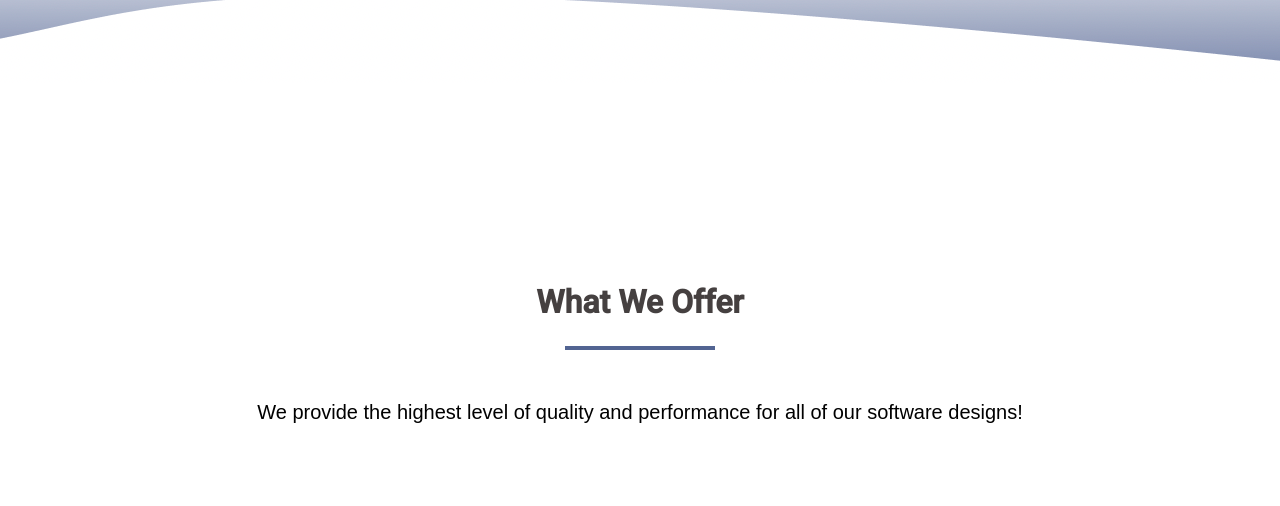
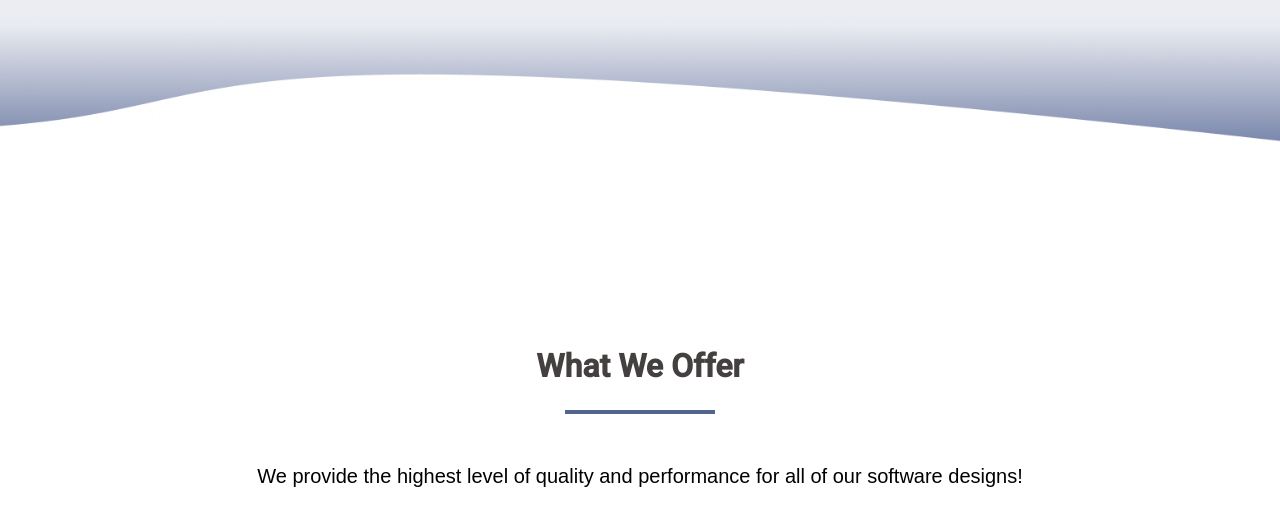
Before and after one commit to Emberwind-Studios/Company-Site-Gatsby, a Gatsby site: page / in a window 1280 px wide. Shown: the part 712-1218 px from the top of the page. Built offline with nearby package versions, Linux system fonts and the light colour scheme; Gatsby itself is replaced by a stand-in of ours.

Commit message:
background fixes for hero banner

```diff
--- /dev/null
+++ b/src/assets/js/FadeInAnimation.jsx
@@ -0,0 +1,38 @@
+import React, { useEffect, useRef, useState } from "react";
+
+function FadeInAnimation(props) {
+  const [isVisible, setVisibility] = useState(false);
+  const domRef = useRef();
+  const hidden = {
+    opacity: 0,
+    Visibility: "hidden",
+    transform: "translateY(30vh)",
+  };
+
+  const show = {
+    transition: "opacity 0.6s ease-out, transform 1.2s ease-out",
+    opacity: 1,
+    transform: "none",
+    Visibility: "visible",
+  };
+
+  useEffect(() => {
+    const observer = new IntersectionObserver((entries) => {
+      entries.forEach((entry) => {
+        setVisibility(entry.isIntersecting);
+        if (entry.isIntersecting) {
+          observer.unobserve(entry.target);
+        }
+      });
+    });
+    observer.observe(domRef.current);
+  }, []);
+
+  return (
+    <div style={isVisible ? show : hidden} ref={domRef}>
+      {props.children}
+    </div>
+  );
+}
+
+export default FadeInAnimation;
--- a/src/components/hero/hero.css
+++ b/src/components/hero/hero.css
@@ -1,7 +1,8 @@
 .hero-container{
     background-image: url('../../images/background-wave.png');
-    height:100%;
+    background-size: cover;
     background-position:bottom;
-    padding-bottom:5%;
+    background-repeat: none;
+    padding-bottom:10%;
 
 }
--- a/src/pages/index.js
+++ b/src/pages/index.js
@@ -6,6 +6,7 @@ import { Header } from "../components/header/Header";
 import Footer from "../components/footer/Footer";
 import Hero from "../components/hero/Hero";
 import Services from "../components/services/Services";
+import FadeInAnimation from "../assets/js/FadeInAnimation";
 
 // markup
 const IndexPage = () => {
@@ -13,7 +14,9 @@ const IndexPage = () => {
     <ThemeProvider theme={theme}>
       <Header></Header>
       <Hero></Hero>
-      <Services></Services>
+      <FadeInAnimation>
+        <Services></Services>
+      </FadeInAnimation>
       <Footer></Footer>
     </ThemeProvider>
   );
```
